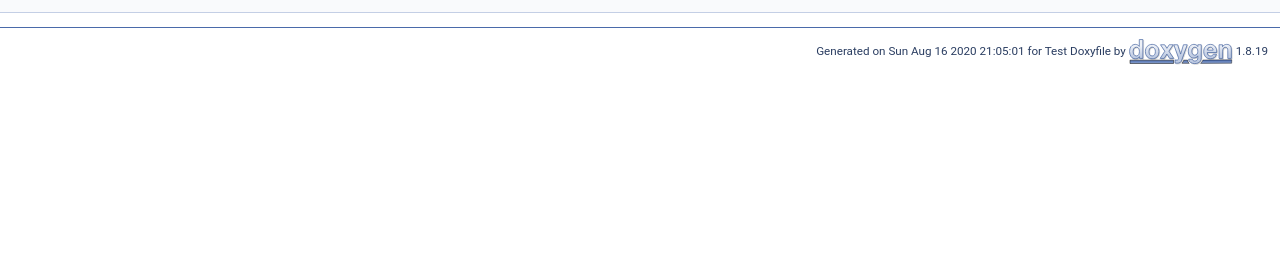
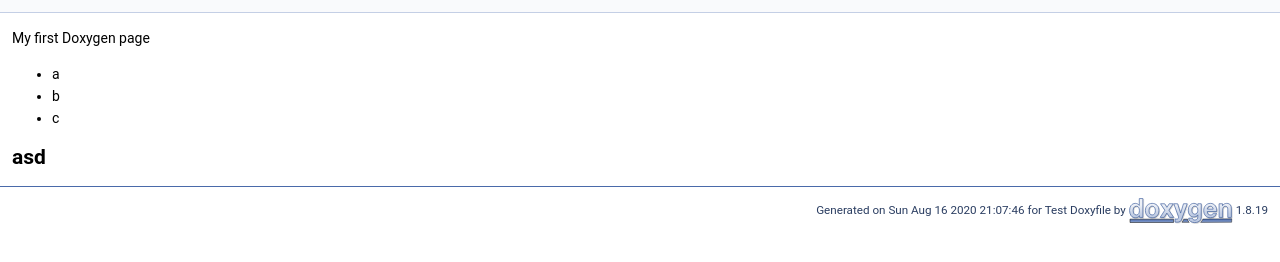
Before and after one commit to JakubAndrysek/Test-doxygen, a plain HTML site: page index.html in a window 1280 px wide. Shown: the part 156-418 px from the top of the page. Drawn offline with Linux system fonts and the light colour scheme.

Commit message:
deploy: 8b98eb57a8a5acd627dc9ee1ac0c45d9c4f8f9f3

```diff
--- a/index.html
+++ b/index.html
@@ -66,12 +66,19 @@ $(function() {
 <div class="title">Test-doxygen </div>  </div>
 </div><!--header-->
 <div class="contents">
-<div class="textblock"><p><a class="anchor" id="md__github_workspace_README"></a></p>
+<div class="textblock"><p><a class="anchor" id="md__github_workspace_README"></a> My first Doxygen page</p>
+<ul>
+<li>a</li>
+<li>b</li>
+<li>c</li>
+</ul>
+<h2><a class="anchor" id="autotoc_md1"></a>
+asd</h2>
 </div></div><!-- PageDoc -->
 </div><!-- contents -->
 <!-- start footer part -->
 <hr class="footer"/><address class="footer"><small>
-Generated on Sun Aug 16 2020 21:05:01 for Test Doxyfile by&#160;<a href="http://www.doxygen.org/index.html"><img class="footer" src="doxygen.svg" width="104" height="31" alt="doxygen"/></a> 1.8.19
+Generated on Sun Aug 16 2020 21:07:46 for Test Doxyfile by&#160;<a href="http://www.doxygen.org/index.html"><img class="footer" src="doxygen.svg" width="104" height="31" alt="doxygen"/></a> 1.8.19
 </small></address>
 </body>
 </html>
```
Also changed, not shown: dir_aa394cd1d9abb8ffe941d9aaafca8d03.html (+1 -1 lines), dir_c52569aa89a7adbb6029022c2fa60a11.html (+1 -1 lines).
